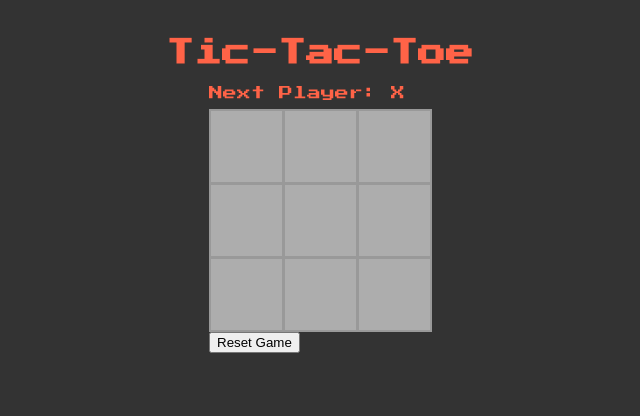
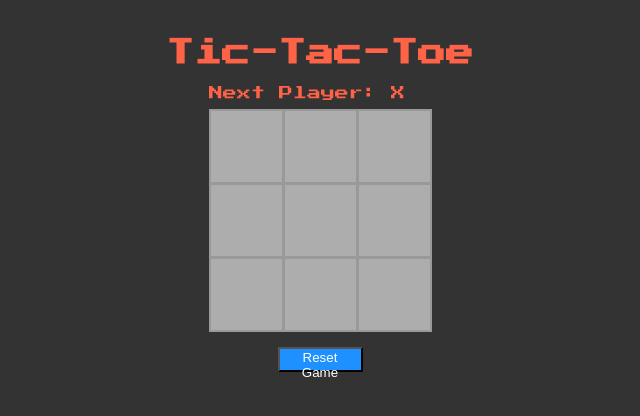
Before and after one commit to noelabellera/react-tic-tac-toe, a React (Create React App) app: page / in a window 1280 px wide. Shown: the top 416 px of the page, without its empty margins (320-960 px from the left). Built offline with nearby package versions, Linux system fonts and the light colour scheme; the HTML template or start-up script is replaced by a standard one.

Commit message:
continue reset button

```diff
--- a/src/App.js
+++ b/src/App.js
@@ -1,6 +1,5 @@
 import React, { Component } from 'react';
 import Board from './components/Board';
-import Button from './components/Button';
 
 
 class App extends Component {
@@ -37,9 +36,7 @@ class App extends Component {
   handleReset = () => {
     console.log('this is reset');
     this.setState({
-      history: [{
-        squares: Array(9).fill(null),
-      }],
+      squares: Array(9).fill(null),
       xIsNext: true,
     })
   }
@@ -49,8 +46,8 @@ class App extends Component {
       <div className="game">
         <h1>Tic-Tac-Toe</h1>
         <div className="game-board">
-          <Board calculateWinner={this.calculateWinner} />
-          <Button handleReset={this.handleReset} />
+          <Board calculateWinner={this.calculateWinner}
+                 handleReset={this.handleReset} />
         </div>
         <div className="game-info">
           <div>{/* status */}</div>
--- a/src/components/Board.jsx
+++ b/src/components/Board.jsx
@@ -1,5 +1,6 @@
 import React, { Component } from 'react';
 import Square from './Square';
+import Button from './Button';
 
 class Board extends Component {
     constructor(props) {
@@ -54,6 +55,9 @@ class Board extends Component {
                     {this.renderSquare(7)}
                     {this.renderSquare(8)}
                 </div>
+                <div className="ResetBtn">
+                    <Button handleReset={this.props.handleReset} />
+                </div>
             </div>
         );
     }
--- a/src/components/Button.jsx
+++ b/src/components/Button.jsx
@@ -4,7 +4,7 @@ import React from 'react';
 const Button = (props) => {
     return(
         <div className="Button">
-            <button onClick={props.handleReset} >Reset Game</button>
+            <button onClick={() => {props.handleReset()}} >Reset Game</button>
         </div>
     )
 }
--- a/src/index.css
+++ b/src/index.css
@@ -55,3 +55,23 @@ ol, ul {
 .game-info {
   margin-left: 20px;
 }
+
+.ResetBtn {
+  display: flex;
+  justify-content: center;
+  align-items: center;
+  margin: 15px;
+}
+
+button {
+  height: 25px;
+  width: 85px;
+  color: white;
+  background-color: dodgerblue;
+}
+
+button:hover {
+  background-color: tomato;
+  transition: .35s;
+  transform: scale(1.3);
+}
```
